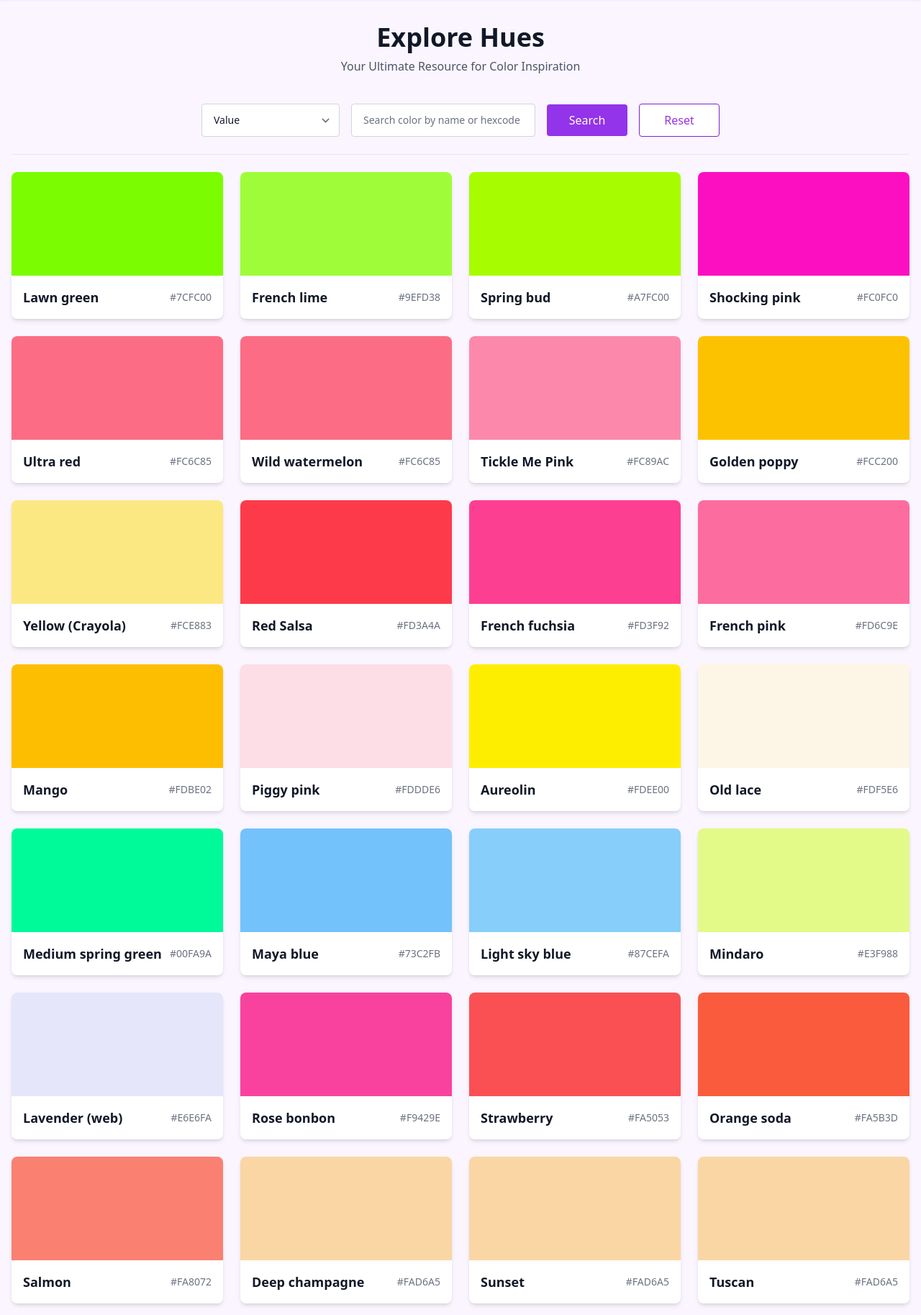
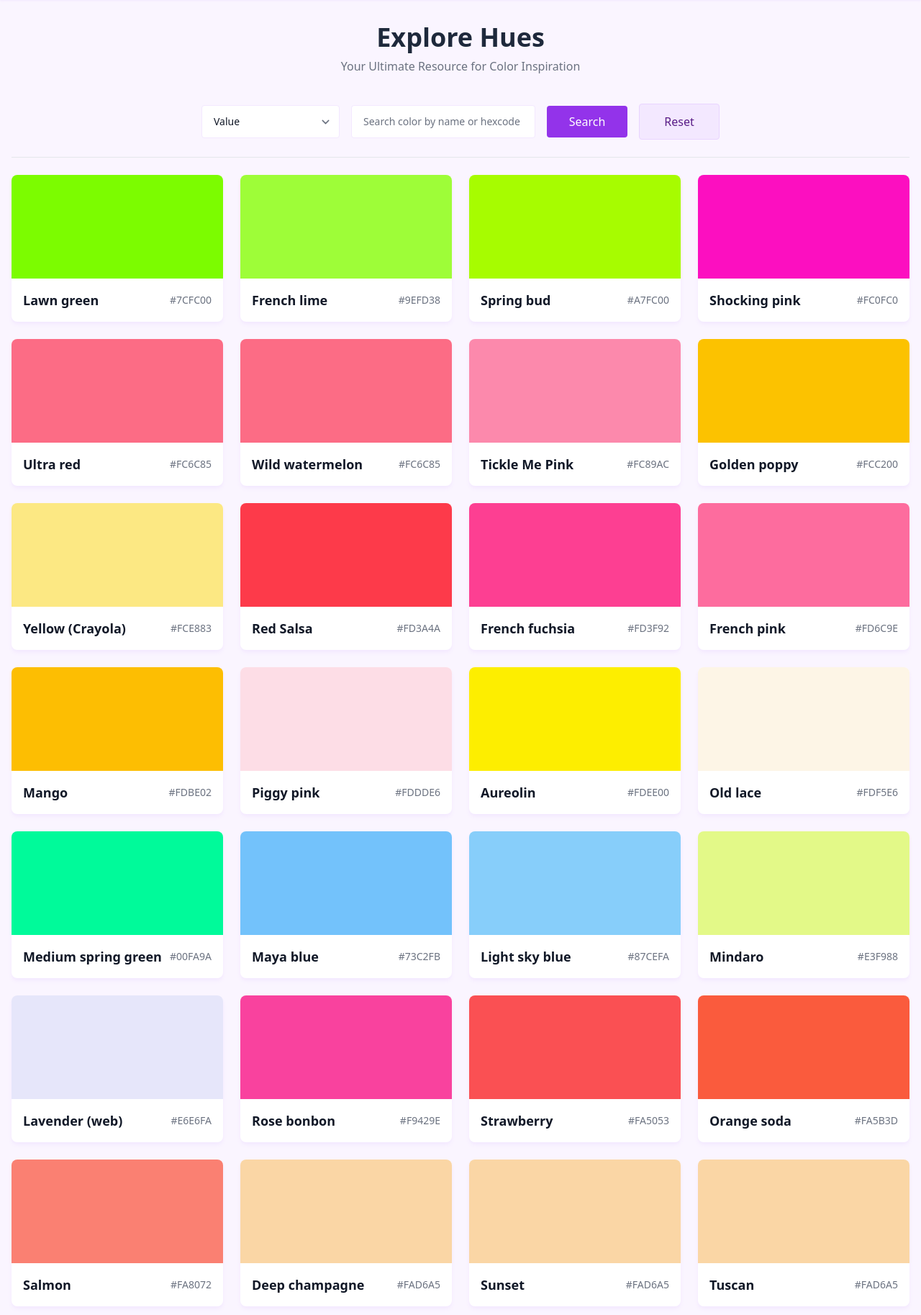
Before and after one commit to jadhavanushka/ColorCraftr, a Flask app: page /color_library in a window 1280 px wide. Shown: the part 56-1883 px from the top of the page at 72% size. Run offline with Flask 3, Linux system fonts and the light colour scheme; data comes from the database, SQL or seed files in the repository; some libraries are stand-ins or nearby versions.

Commit message:
Minor css changes

```diff
--- a/templates/colorLibrary.html
+++ b/templates/colorLibrary.html
@@ -4,13 +4,16 @@
 {% block content %}
 
 <div class="flex flex-col items-center my-4">
-    <h1 class="text-4xl font-bold mb-2">Explore Hues</h1>
-    <p class="text-md text-gray-600 mb-6">Your Ultimate Resource for Color Inspiration</p>
+    <h1 class="text-4xl font-bold mb-2 text-slate-800">Explore Hues</h1>
+    <p class="text-md text-gray-500 mb-6">Your Ultimate Resource for Color Inspiration</p>
 </div>
 
-<form action="/color_library" method="POST" enctype="multipart/form-data" class="w-full mt-3 flex flex-col md:flex-row justify-center items-center space-y-4 md:space-y-0 md:space-x-4 mb-6">
+<form action="/color_library" method="POST" enctype="multipart/form-data"
+    class="w-full mt-3 flex flex-col md:flex-row justify-center items-center space-y-4 md:space-y-0 md:space-x-4 mb-6">
     <!-- Order by -->
-    <select name="order_by" class="block w-full md:w-48 rounded border border-gray-300 py-3 px-6 pl-4 pr-10 text-base focus:border-purple-500 focus:outline-none focus:ring-purple-500 sm:text-sm" required>
+    <select name="order_by"
+        class="block w-full md:w-48 rounded border border-purple-100 py-3 px-6 pl-4 pr-10 text-base focus:border-purple-500 focus:outline-none focus:ring-purple-500 sm:text-sm"
+        required>
         <option value="select" disabled>Order by</option>
         <option value="hsvValue" {% if request.form['order_by']=="hsvValue" %} selected {% endif %}>Value</option>
         <option value="hslSatur" {% if request.form['order_by']=="hslSatur" %} selected {% endif %}>Saturation</option>
@@ -18,17 +21,21 @@
     </select>
 
     <!-- Search Input -->
-    <input class="block w-full md:w-64 rounded border border-gray-300 py-3 pl-4 text-base focus:border-purple-500 focus:outline-none focus:ring-purple-500 sm:text-sm" type="text" name="search_text" autocomplete="off"
-           placeholder="Search color by name or hexcode" value="{{ search_text if search_text }}">
+    <input
+        class="block w-full md:w-64 rounded border border-purple-100 py-3 pl-4 text-base focus:border-purple-500 focus:outline-none focus:ring-purple-500 sm:text-sm"
+        type="text" name="search_text" autocomplete="off" placeholder="Search color by name or hexcode"
+        value="{{ search_text if search_text }}">
 
     <!-- Submit Button -->
-    <button type="submit" class="inline-block w-28 px-6 py-2.5 text-white font-medium rounded bg-purple-600 hover:bg-purple-700 transition ease-in-out duration-300">
+    <button type="submit"
+        class="inline-block w-28 px-6 py-2.5 text-white font-medium rounded bg-purple-600 hover:bg-purple-700 transition ease-in-out duration-300">
         Search
     </button>
 
     <!-- Reset Button -->
     <a href="{{ url_for('colorLibrary') }}">
-        <button type="button" class="w-28 inline-block text-purple-600 border-purple-700 border bg-white py-2.5 px-6 rounded font-medium hover:bg-purple-50 transition ease-in-out duration-300">
+        <button type="button"
+            class="w-28 inline-block py-2.5 px-6 rounded font-medium text-purple-900 border-purple-200 border bg-purple-100 py-3 px-6 rounded font-medium hover:bg-purple-200 transition ease-in-out duration-300">
             Reset
         </button>
     </a>
@@ -38,10 +45,10 @@
 
 <div class="grid grid-cols-1 md:grid-cols-4 gap-6">
     {% for color in colors_list %}
-    <div class="bg-white shadow-md rounded-lg overflow-hidden">
+    <div class="bg-white shadow-md shadow-purple-100 rounded-lg overflow-hidden hover:shadow-purple-200">
         <!-- Access color by tuple index -->
-        <div class="w-full h-36 cursor-pointer" style="background-color: {{ color[1] }};" title="Click to copy" data-color="{{ color[1] }}"
-        onclick="copyColorCode(this)"></div>
+        <div class="w-full h-36 cursor-pointer" style="background-color: {{ color[1] }};" title="Click to copy"
+            data-color="{{ color[1] }}" onclick="copyColorCode(this)"></div>
         <div class="p-4 flex justify-between items-center">
             <h5 class="text-lg font-semibold">{{ color[0] }}</h5> <!-- color name -->
             <p class="text-sm text-gray-500">{{ color[1] }}</p> <!-- hex code -->
```
Also changed, not shown: templates/generatePalette.html (+6 -6 lines), templates/guessHex.html (+11 -11 lines).
